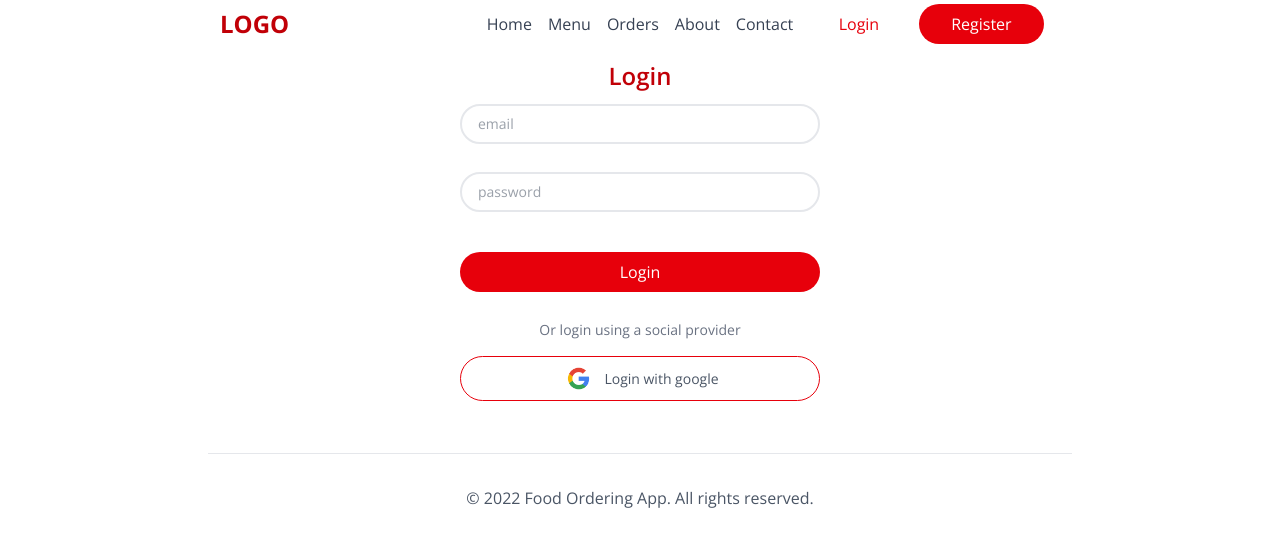
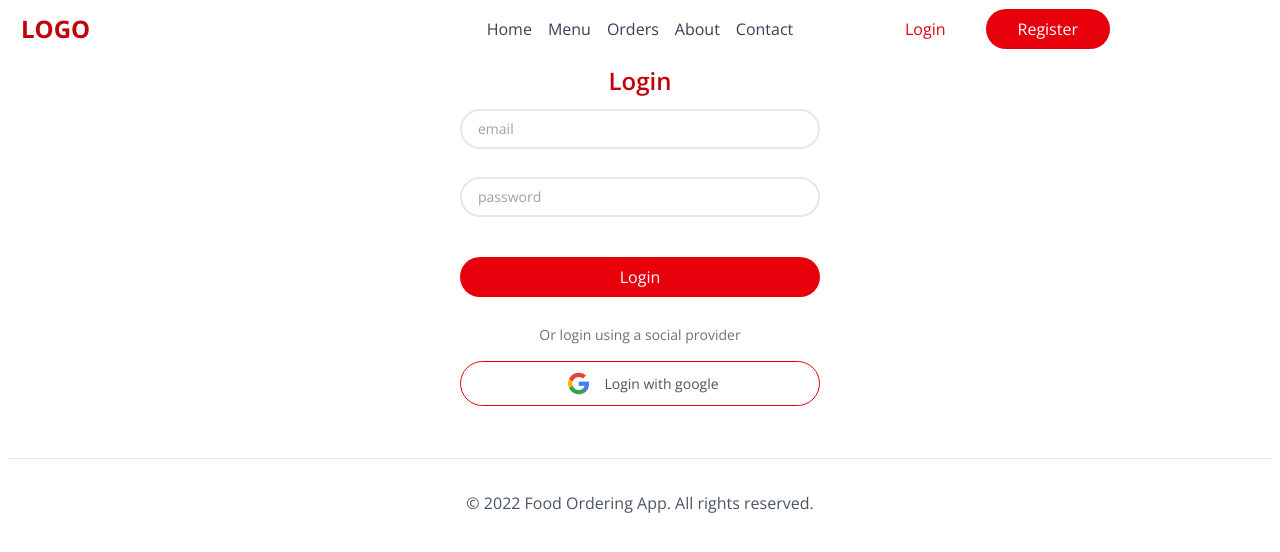
Before and after one commit to Habiba712/food-ordering-app, a Next.js app: page /pages/login in a window 1280 px wide. Shown: the top 552 px of the page. Built offline with nearby package versions, Linux system fonts and the light colour scheme; no server answers.

Commit message:
paddings on the hero section

```diff
--- a/src/app/component/layout/Header.js
+++ b/src/app/component/layout/Header.js
@@ -47,26 +47,24 @@ export default function Header() {
     return (
         <>
             {/* // mobile header */}
- <header className="md:hidden w-fill flex items-center justify-between shrink-1
+ <header className="hero-section-desktop w-full px-2 py-2
 
         ">
-            <div className='w-full flex'>
-                <div className="w-full flex justify-between
-                sm:w-100 sm:flex sm:justify-between sm:grow-1
-                md:w-fit md:shrink-1 md:flex p-4
-                lg:w-fit lg:shrink-1
+            <div className=' w-full'>
+                <div className="flex justify-between
+
                 ">
-                    <div className='md:flex md:justify-center w-full'>
-                        <Link className="text-red-700  font-bold text-2xl mr-2 ml-3" href="/">
+                    <div className='flex justify-start'>
+                        <Link className="text-red-700 flex font-bold text-2xl " href="/">
                            LOGO
                         </Link>
 
                     </div>
 
-                    <div className="sm:text-red-700 cursor-pointer"
+                    <div className=" w-50 text-red-700 cursor-pointer"
 
                     >
-                        <div className="flex flex-row items-center gap-3 text-black">
+                        <div className="flex justify-end items-center gap-3 text-black">
                             <Link
                                 className="flex relative" href={'/pages/cart'}>
                                 <CartIcon className="" />
--- a/src/app/component/layout/Hero.js
+++ b/src/app/component/layout/Hero.js
@@ -6,7 +6,72 @@ import ramen_hero from "../../../../public/images/ramen_mushroom.png"
 export default function Hero() {
 
     return (
-        <section className="grid grid-cols-2 place-items-center h-full  justify-items-center items-center">
+
+        <>
+        {/* mobile */}
+        <section className="hero-section-desktop grid grid-cols-2 h-full px-2 items-center">
+
+            {/* //* at first we used grid grid-cols-2 to get two identical cols, but
+            //* if we want to have a column shorter than the other we move to css, check global css */}
+
+            <div className="">
+                <h1 className="text-4xl font-semibold leading-normal">
+                    <span className="text-red-500 text-3xl font-semibold">안녕하세요! </span>
+                    Welcome to our restaurant !!
+                </h1>
+                {/* <form className="flex flex-col gap-4">
+                <input type="text" placeholder="이름을 입력해주세요" />
+                <input type="text" placeholder="주소를 입력해주세요" />
+                <input type="text" placeholder="전화번호를 입력해주세요" /> */}
+                <p className="my-6 text-gray-500">
+                    Craving the rich, bold flavors of Korea? You’re in the right                     place! From
+                    sizzling Korean BBQ to comforting bibimbap, from crunchy kimchi to
+                    heartwarming tteokbokki, we bring you an authentic taste of Korea
+                    right here.
+                </p>
+                <div className="flex gap-4 text-sm ">
+                    <button className="items-center text-white uppercase py-2 px-4 flex gap-2 rounded-full bg-red-600 "
+
+                    >
+                        Order now
+                        <ArrowRight />
+
+
+                    </button>
+                    <button className=" text-gray-700 semibold py-2 px-4 flex gap-2 rounded-full">
+                        Learn more
+                        <ArrowRight />
+
+                    </button>
+
+                </div>
+            </div>
+
+
+              <div>
+
+                {/* //* the layout fill and objectFit contain allowed The
+                //* image to grow when another elemetn on the same section grew
+                //* like the h1, when we used text-4xl on it  */}
+
+                <Image
+                // layout={'fill'}
+                //     objectFit={"contain"}
+                className="absolute -right-40 top-20 rotate-100 "
+
+                    width={400}
+                    height={400}
+
+                    alt={"pizza-hero"} src={ramen_hero}
+
+                />
+
+            </div>
+        </section>
+
+
+{/* desktop */}
+          <section className="hero-section-mobile grid grid-cols-2 place-items-center h-full  justify-items-center items-center">
 
             {/* //* at first we used grid grid-cols-2 to get two identical cols, but
             //* if we want to have a column shorter than the other we move to css, check global css */}
@@ -80,5 +145,8 @@ export default function Hero() {
 
             </div>
         </section>
+
+        </>
+
     )
 }
--- a/src/app/globals.css
+++ b/src/app/globals.css
@@ -85,3 +85,38 @@ nav > a:hover {
 
     @apply text-red-600 font-semibold  transition duration-500 ease-in-out;
 }
+
+
+@media (min-width: 640px) {
+    .hero-section-desktop{
+        display: none;
+    }
+
+    .main-desktop{
+        max-width: 5xl;
+        margin: 5px 5px 5px 5px;
+        padding-left: 4px;
+        padding-right: 4px;
+    }
+}
+
+@media (max-width: 640px) {
+    .hero-section-mobile{
+        display: none;
+         overflow:hidden;
+
+    }
+     .main-mobile{
+        width: 100vw;
+
+        overflow-x: hidden;
+
+
+    }
+}
+
+.full-parent {
+  width: 100%;
+  height: 100%;
+
+}
--- a/src/app/layout.js
+++ b/src/app/layout.js
@@ -22,16 +22,20 @@ export const metadata = {
 
 export default function RootLayout({ children }) {
   return (
-    <html lang="en" className="scroll-smooth overflow-x-hidden">
+    <html lang="en" className="scroll-smooth
+    overflow-hidden
+    full-parent">
       <body
         className={openSans.className}
-        style={{
-          overflowX: 'hidden'
-        }}
+
 
       >
         <AppProvider>
-          <main className=" mx-auto px-4 max-w-4xl">
+          <main className="
+          main-mobile
+          main-desktop
+
+          ">
         <Toaster />
           <Header />
           {children}
```
